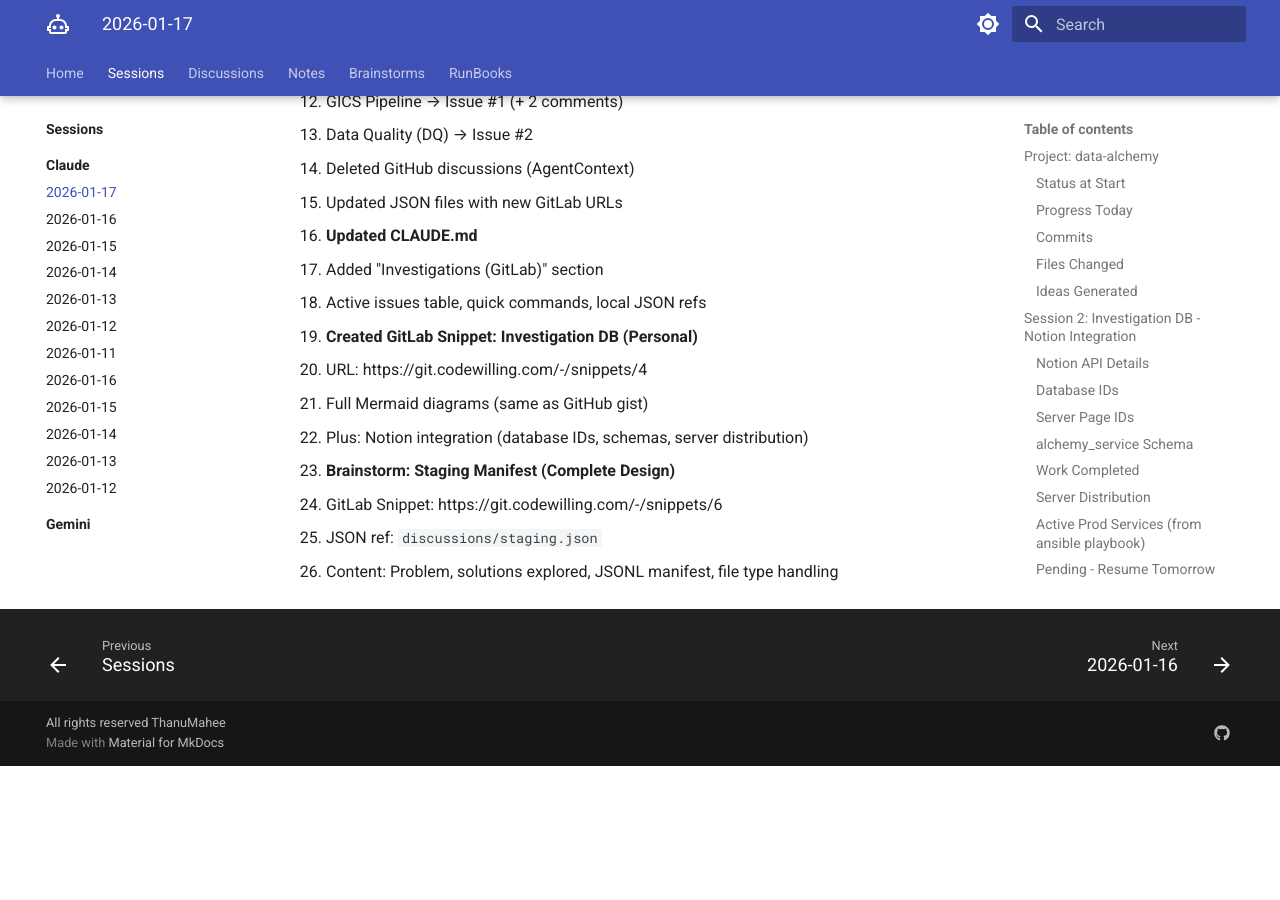
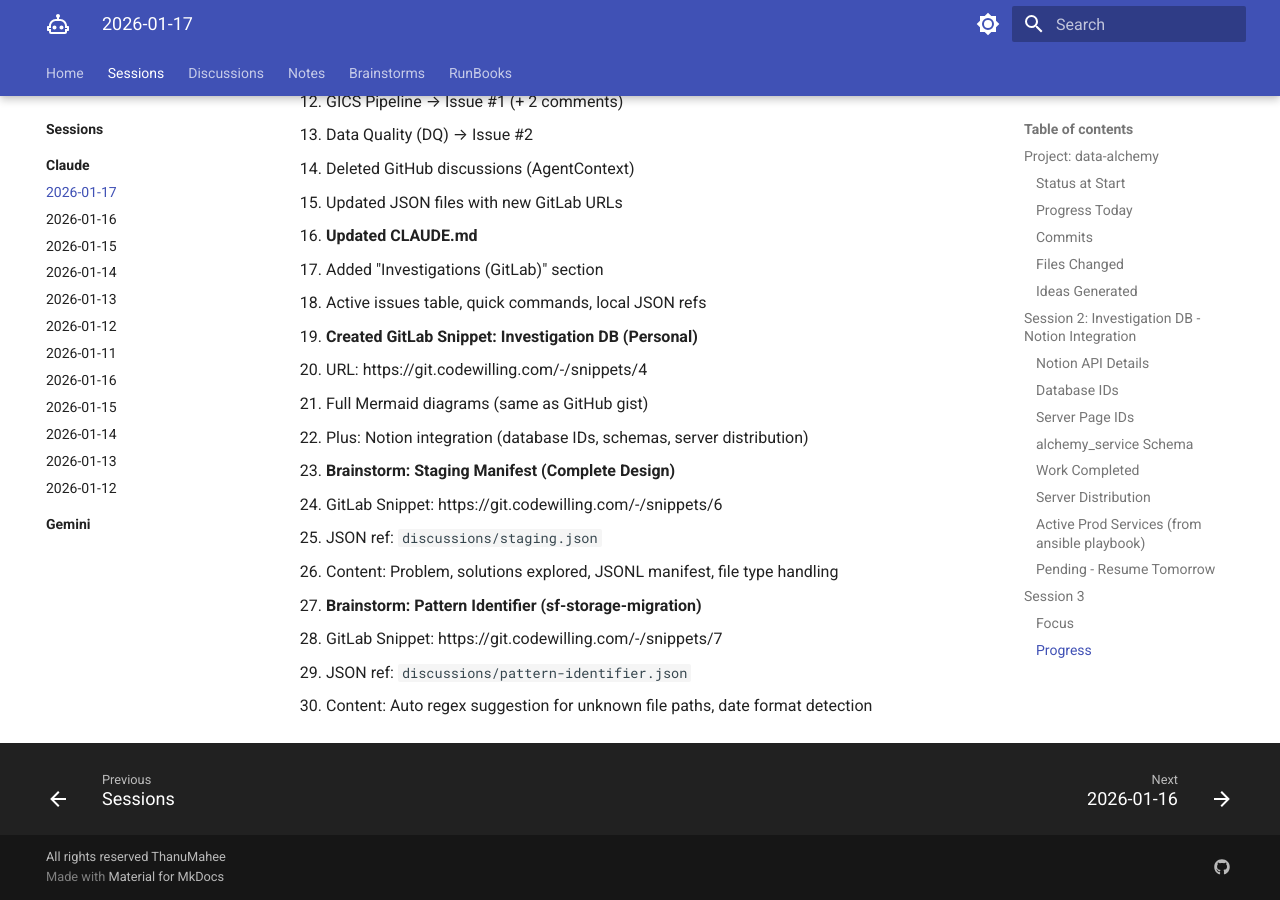
Before and after one commit to ThanuMahee12/AgentContext, an MkDocs documentation site: the page built from docs/sessions/claude/w-2026-01-17.md, in a window 1280 px wide and 900 px high, scrolled down 7133 px. Built offline with MkDocs 1.6.1 and Material for MkDocs 9.7.7, drawn with Linux system fonts in a browser that asks for light colours; before the commit the page ends 7899 px from its top, so only the background shows below that.

Commit message:
docs: update session with pattern-identifier

```diff
--- a/docs/sessions/claude/w-2026-01-17.md
+++ b/docs/sessions/claude/w-2026-01-17.md
@@ -253,3 +253,8 @@
    - GitLab Snippet: https://git.codewilling.com/-/snippets/6
    - JSON ref: `discussions/staging.json`
    - Content: Problem, solutions explored, JSONL manifest, file type handling
+
+7. **Brainstorm: Pattern Identifier (sf-storage-migration)**
+   - GitLab Snippet: https://git.codewilling.com/-/snippets/7
+   - JSON ref: `discussions/pattern-identifier.json`
+   - Content: Auto regex suggestion for unknown file paths, date format detection
```
